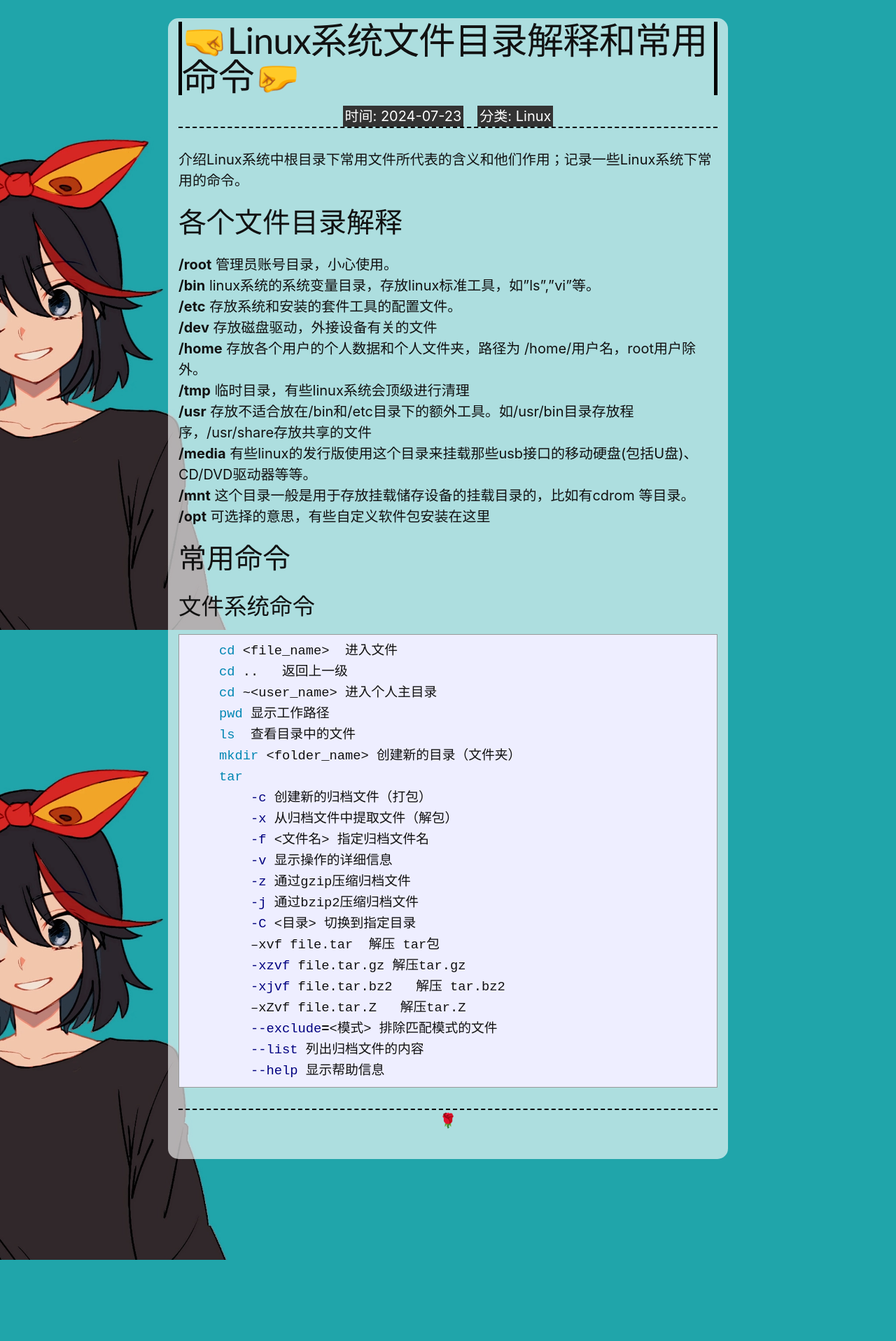
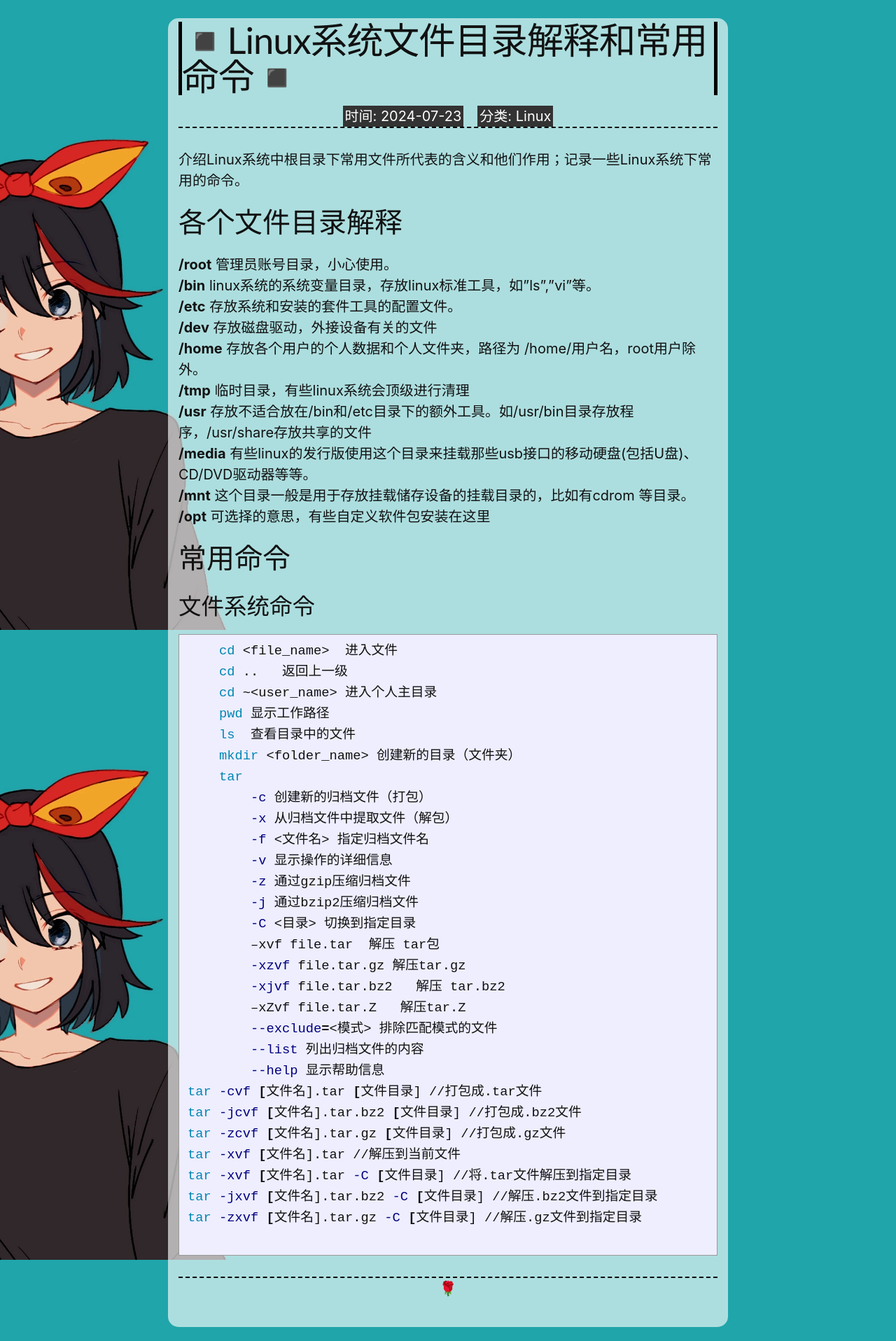
Before and after one commit to NothingWork/NothingWork.github.io, a Jekyll site: the page built from _posts/2024-07-23-Linux系统文件目录解释和常用命令.md, in a window 1280 px wide. Shown: the whole page at 70% size. Built offline with Jekyll 4.4.1, drawn with Linux system fonts in a browser that asks for light colours.

Commit message:
[post] 更新博客

````diff
--- a/_posts/2024-07-23-Linux系统文件目录解释和常用命令.md
+++ b/_posts/2024-07-23-Linux系统文件目录解释和常用命令.md
@@ -46,4 +46,12 @@ category: Linux
         --exclude=<模式> 排除匹配模式的文件
         --list 列出归档文件的内容
         --help 显示帮助信息
+tar -cvf [文件名].tar [文件目录] //打包成.tar文件
+tar -jcvf [文件名].tar.bz2 [文件目录] //打包成.bz2文件
+tar -zcvf [文件名].tar.gz [文件目录] //打包成.gz文件
+tar -xvf [文件名].tar //解压到当前文件
+tar -xvf [文件名].tar -C [文件目录] //将.tar文件解压到指定目录
+tar -jxvf [文件名].tar.bz2 -C [文件目录] //解压.bz2文件到指定目录
+tar -zxvf [文件名].tar.gz -C [文件目录] //解压.gz文件到指定目录
+
 ```
--- a/_sass/minima/_layout.scss
+++ b/_sass/minima/_layout.scss
@@ -60,10 +60,10 @@
   border-left: 5px solid black;
   border-right: 5px solid black;
   &::after{
-    content: "🤛";
+    content: "◾";
   }
   &::before{
-   content: "🤜";
+   content: "◾";
   }
 }
 
````
Also changed, not shown: _posts/2024-09-03-2024年9月实训日报关键词.md (+1 -0 lines).
